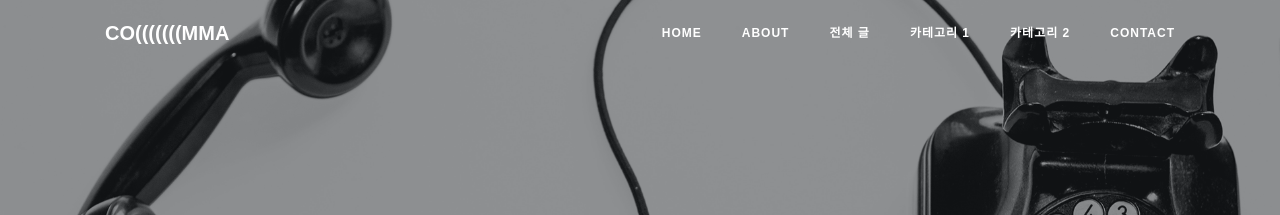
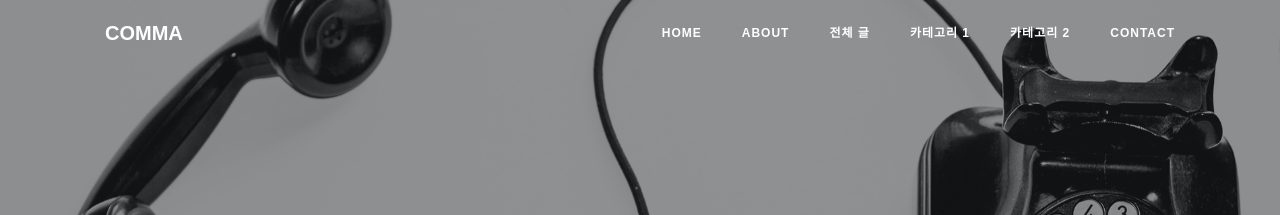
Before and after one commit to Gujuhyun/Gujuhyun.github.io, a Jekyll site: the page built from contact.html, in a window 1280 px wide. Shown: the top 215 px of the page. Built offline with Jekyll 4.4.1, drawn with Linux system fonts in a browser that asks for light colours.

Commit message:
Update _config.yml

```diff
--- a/_config.yml
+++ b/_config.yml
@@ -1,4 +1,4 @@
-title:              "CO(((((((MMA"
+title:              "COMMA"
 tagline:            "NEXT COMMA NEW THING"
 email:              "hvv01829@gmail.com"
 description:        "블로그 설명"
@@ -6,7 +6,7 @@
 baseurl:            "/"
 url:                "https://ofcomma.com"
 locale:             "ko_KR"
-thumbnail:          "/img/thumbnail.jpg"
+thumbnail:          "/img/bg-index.jpg"
 
 
 
```
